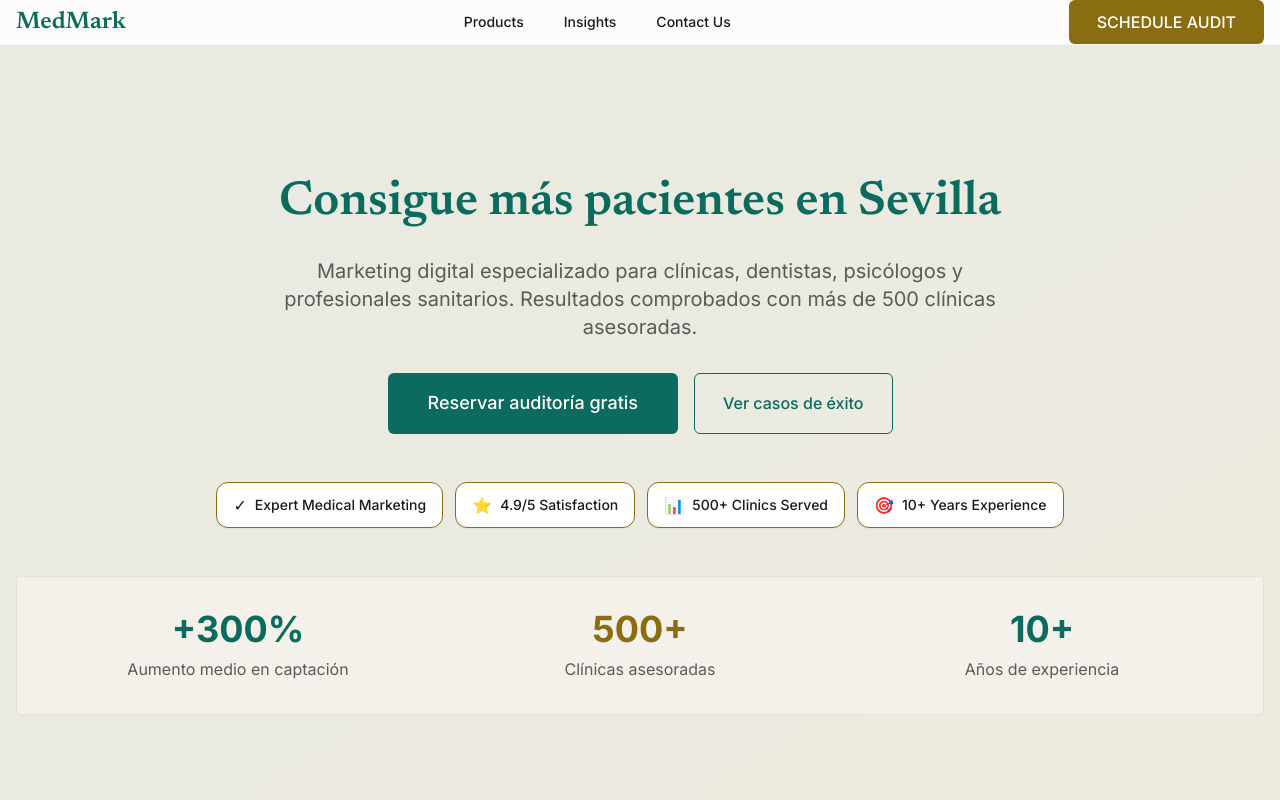
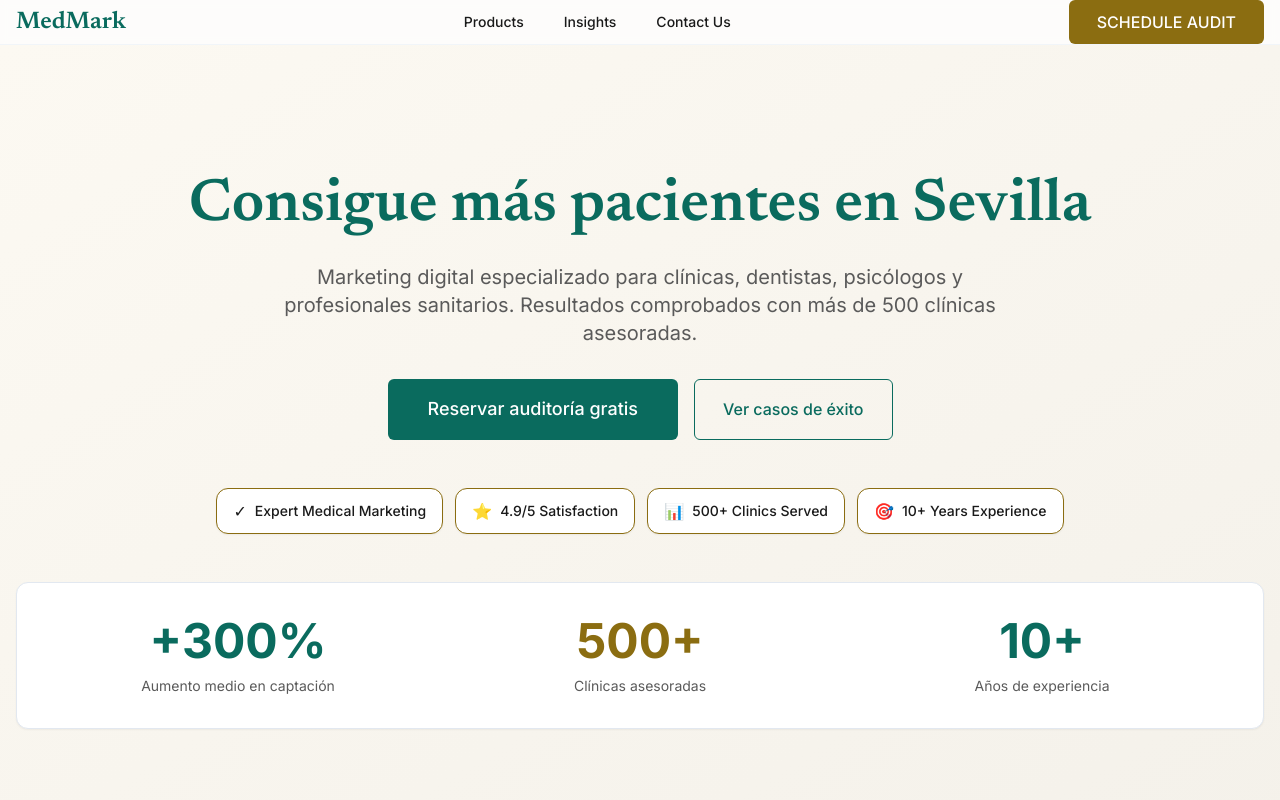
Before and after one commit to carlosalbertocardoso-hub/agencia-clinicas, a Next.js app: page / in a window 1280 px wide. Shown: the top 800 px of the page. Built offline with nearby package versions, Linux system fonts and the light colour scheme.

Commit message:
design: update home HeroSection with Clinical Eminence styling (typography scale, gradient background, improved stat box)

```diff
--- a/src/components/home/HeroSection.tsx
+++ b/src/components/home/HeroSection.tsx
@@ -3,9 +3,9 @@ import TrustBadges from '@/components/shared/TrustBadges'
 
 export default function HeroSection() {
   return (
-    <section className="py-section md:py-32 bg-gradient-to-br from-primary/5 to-secondary/5">
+    <section className="py-section md:py-32 bg-gradient-to-br from-bg to-surface">
       <div className="container-custom text-center">
-        <h1 className="text-h1 font-heading mb-6 text-primary leading-tight">
+        <h1 className="text-5xl md:text-6xl font-heading font-semibold mb-6 text-primary leading-tight">
           Consigue más pacientes en Sevilla
         </h1>
         <p className="text-lg md:text-xl text-text-muted mb-8 max-w-3xl mx-auto">
@@ -33,18 +33,18 @@ export default function HeroSection() {
         </div>
 
         {/* Stat Highlights */}
-        <div className="grid grid-cols-1 sm:grid-cols-3 gap-6 bg-neutral border border-neutral-dark rounded p-8 mt-12">
+        <div className="grid grid-cols-1 sm:grid-cols-3 gap-6 bg-white border border-slate-200 rounded-lg p-8 mt-12 shadow-sm">
           <div>
-            <div className="text-4xl font-bold text-primary mb-2">+300%</div>
-            <p className="text-text-muted">Aumento medio en captación</p>
+            <div className="text-5xl font-bold text-primary mb-2">+300%</div>
+            <p className="text-sm text-text-muted">Aumento medio en captación</p>
           </div>
           <div>
-            <div className="text-4xl font-bold text-secondary mb-2">500+</div>
-            <p className="text-text-muted">Clínicas asesoradas</p>
+            <div className="text-5xl font-bold text-accent mb-2">500+</div>
+            <p className="text-sm text-text-muted">Clínicas asesoradas</p>
           </div>
           <div>
-            <div className="text-4xl font-bold text-primary mb-2">10+</div>
-            <p className="text-text-muted">Años de experiencia</p>
+            <div className="text-5xl font-bold text-primary mb-2">10+</div>
+            <p className="text-sm text-text-muted">Años de experiencia</p>
           </div>
         </div>
       </div>
```
